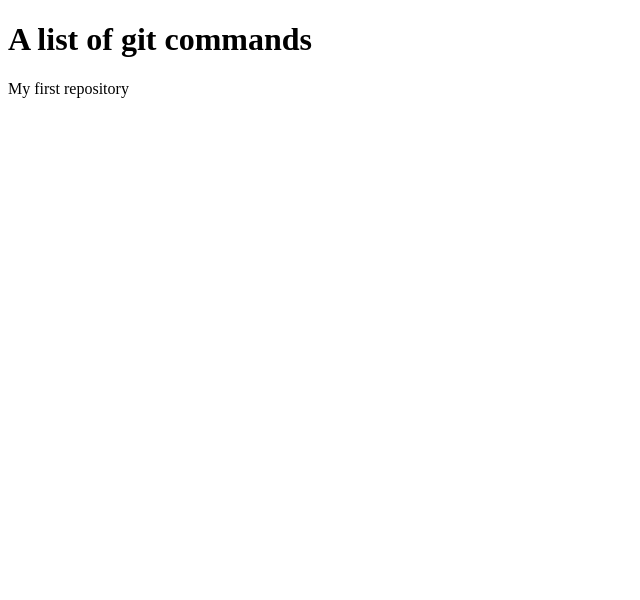
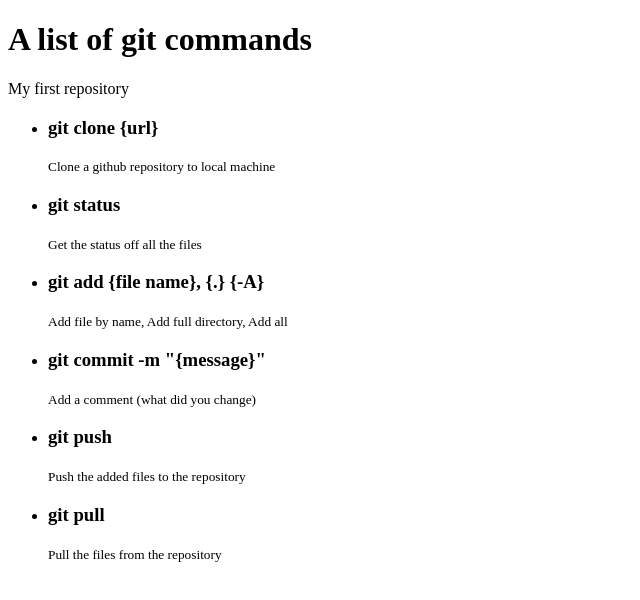
Before and after one commit to JasperKloosterman/gitCommands, a plain HTML site: page index.html in a window 1280 px wide. Shown: the whole page, without its empty margins (0-640 px from the left). Drawn offline with Linux system fonts and the light colour scheme.

Commit message:
Add the git commands

```diff
--- a/index.html
+++ b/index.html
@@ -9,7 +9,40 @@
 	<p>My first repository</p>
 
 	<ul>
+		<li>
+			<h3>git clone {url}</h3>
 
+		<small>Clone a github repository to local machine</small>
+		</li>
+
+		<li>
+			<h3>git status</h3>
+
+		<small>Get the status off all the files</small>
+		</li>
+
+		<li>
+			<h3>git add {file name}, {.} {-A}</h3>
+
+		<small>Add file by name, Add full directory, Add all</small>
+		</li>
+
+		<li>
+			<h3>git commit -m "{message}"</h3>
+
+		<small>Add a comment (what did you change)</small>
+		</li>
+
+		<li>
+			<h3>git push</h3>
+		<small>Push the added files to the repository</small>
+		</li>
+
+		<li>
+			<h3>git pull</h3>
+
+		<small>Pull the files from the repository</small>
+		</li>
 	</ul>
 </body>
 </html>
```
